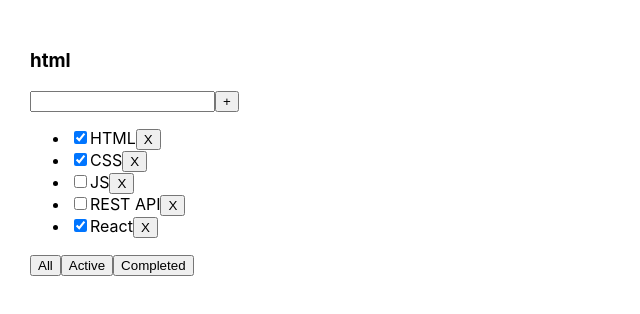
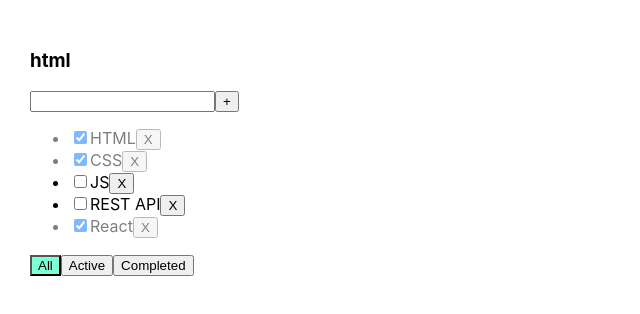
Before and after one commit to AndreiYantsevich/todo_V2, a React (Create React App) app: page / in a window 1280 px wide. Shown: the top 314 px of the page, without its empty margins (0-640 px from the left). Built offline with nearby package versions, Linux system fonts and the light colour scheme.

Commit message:
styled buttons and li, added function changeStatus for checkboxes, added error handling

```diff
--- a/src/App.css
+++ b/src/App.css
@@ -6,3 +6,19 @@
 .App > div {
   margin-right: 50px;
 }
+
+.error {
+  border: 1px solid red;
+}
+
+.error-message {
+  color: red;
+}
+
+.active-filter {
+  background-color: aquamarine;
+}
+
+.is-done {
+  opacity: 0.5;
+}
--- a/src/App.tsx
+++ b/src/App.tsx
@@ -29,6 +29,14 @@
         setFilter(value)
     }
 
+    const changeStatus = (id: string, isDone: boolean) => {
+        let task = tasks.find(t => t.id === id)
+        if (task) {
+            task.isDone = isDone
+            setTasks([...tasks])
+        }
+    }
+
     let tasksForTodolist = tasks
 
     if (filter === 'active') {
@@ -40,7 +48,15 @@
 
     return (
         <div className="App">
-            <Todolist title={'html'} tasks={tasksForTodolist} removeTask={removeTask} changeFilter={changeFilter} addTask={addTask}/>
+            <Todolist
+                title={'html'}
+                tasks={tasksForTodolist}
+                removeTask={removeTask}
+                changeFilter={changeFilter}
+                addTask={addTask}
+                changeStatus={changeStatus}
+                filter={filter}
+            />
         </div>
     );
 }
--- a/src/Todolist.tsx
+++ b/src/Todolist.tsx
@@ -13,6 +13,8 @@
     removeTask: (id: string) => void
     addTask: (value: string) => void
     changeFilter: (value: FilterValueType) => void
+    changeStatus: (id: string, isDone: boolean) => void
+    filter: FilterValueType
 }
 
 export const Todolist: FC<PropsType> = ({
@@ -20,45 +22,61 @@
                                             tasks,
                                             removeTask,
                                             changeFilter,
-                                            addTask
+                                            addTask,
+                                            changeStatus,
+                                            filter
                                         }) => {
 
     const [value, setValue] = useState('')
+    const [error, setError] = useState<string | null>(null)
 
     const changeValueHandler = (e: ChangeEvent<HTMLInputElement>) => {
         setValue(e.currentTarget.value)
     }
 
     const addTaskHandler = () => {
-        addTask(value)
-        setValue('')
+        if (value.trim() !== '') {
+            addTask(value)
+            setValue('')
+        } else {
+            setError('Title is required')
+        }
     }
 
     const onKeyPressHandler = (e: KeyboardEvent<HTMLInputElement>) => {
+        setError(null)
         if (e.key === 'Enter') {
             addTaskHandler();
         }
     }
 
     const onAllClickHandler = () => changeFilter('all');
-    const onActiveClickHandler = () => changeFilter('all');
-    const onCompletedClickHandler = () => changeFilter('all');
+    const onActiveClickHandler = () => changeFilter('active');
+    const onCompletedClickHandler = () => changeFilter('completed');
 
     return (
         <div>
             <h3>{title}</h3>
             <div>
-                <input value={value} onChange={changeValueHandler}
-                       onKeyPress={onKeyPressHandler}/>
+                <input value={value}
+                       onChange={changeValueHandler}
+                       onKeyPress={onKeyPressHandler}
+                       className={error ? 'error' : ''}
+                />
                 <button onClick={addTaskHandler}>+</button>
+                {error ? <div className="error-message">{error}</div> : ''}
             </div>
             <ul>
                 {
                     tasks.map(task => {
                         const onClickHandler = () => removeTask(task.id)
+                        const onChangeHandler = (e: ChangeEvent<HTMLInputElement>) => {
+                            changeStatus(task.id, e.currentTarget.checked)
+                        }
 
-                        return <li key={task.id}>
-                            <input type="checkbox" checked={task.isDone}/>
+                        return <li key={task.id} className={task.isDone ? 'is-done' : ''}>
+                            <input type="checkbox" checked={task.isDone}
+                                   onChange={onChangeHandler}/>
                             <span>{task.title}</span>
                             <button onClick={onClickHandler}>X
                             </button>
@@ -67,9 +85,15 @@
                 }
             </ul>
             <div>
-                <button onClick={onAllClickHandler}>All</button>
-                <button onClick={onActiveClickHandler}>Active</button>
-                <button onClick={onCompletedClickHandler}>Completed</button>
+                <button onClick={onAllClickHandler}
+                        className={filter === 'all' ? 'active-filter' : ''}>All
+                </button>
+                <button onClick={onActiveClickHandler}
+                        className={filter === 'active' ? 'active-filter' : ''}>Active
+                </button>
+                <button onClick={onCompletedClickHandler}
+                        className={filter === 'completed' ? 'active-filter' : ''}>Completed
+                </button>
             </div>
         </div>
     )
```
